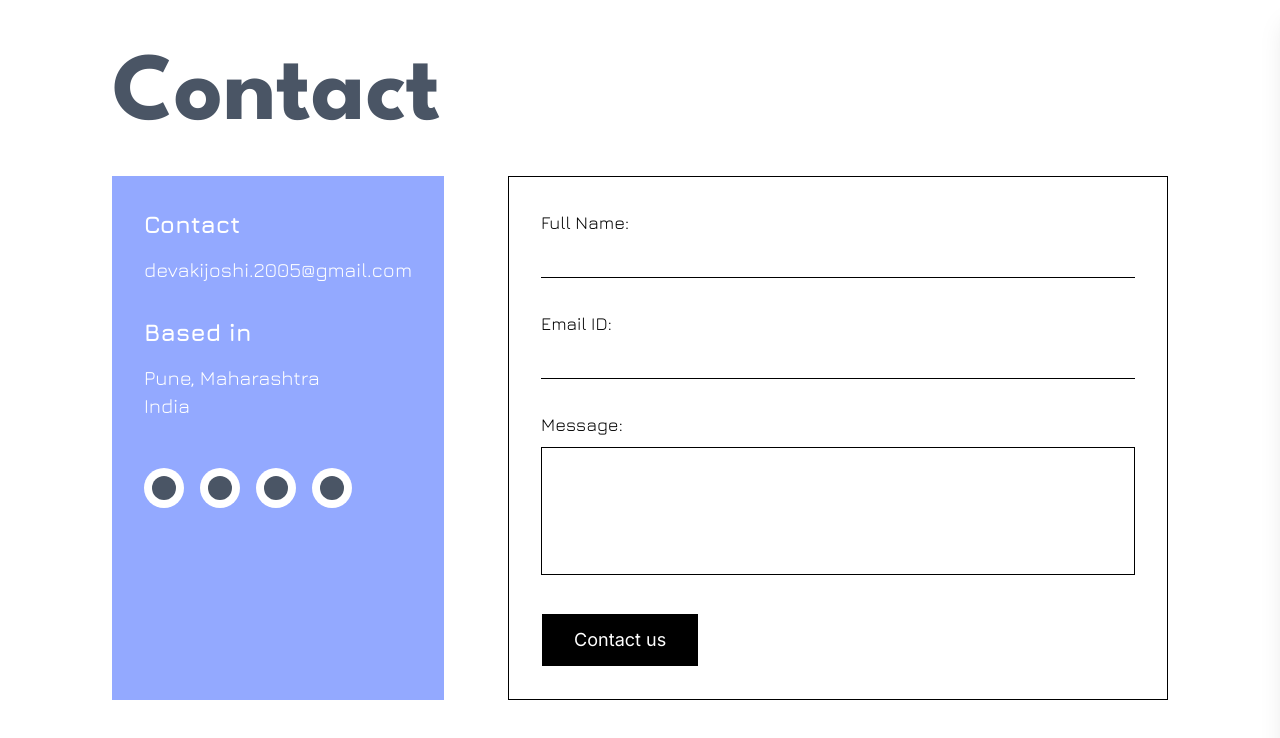
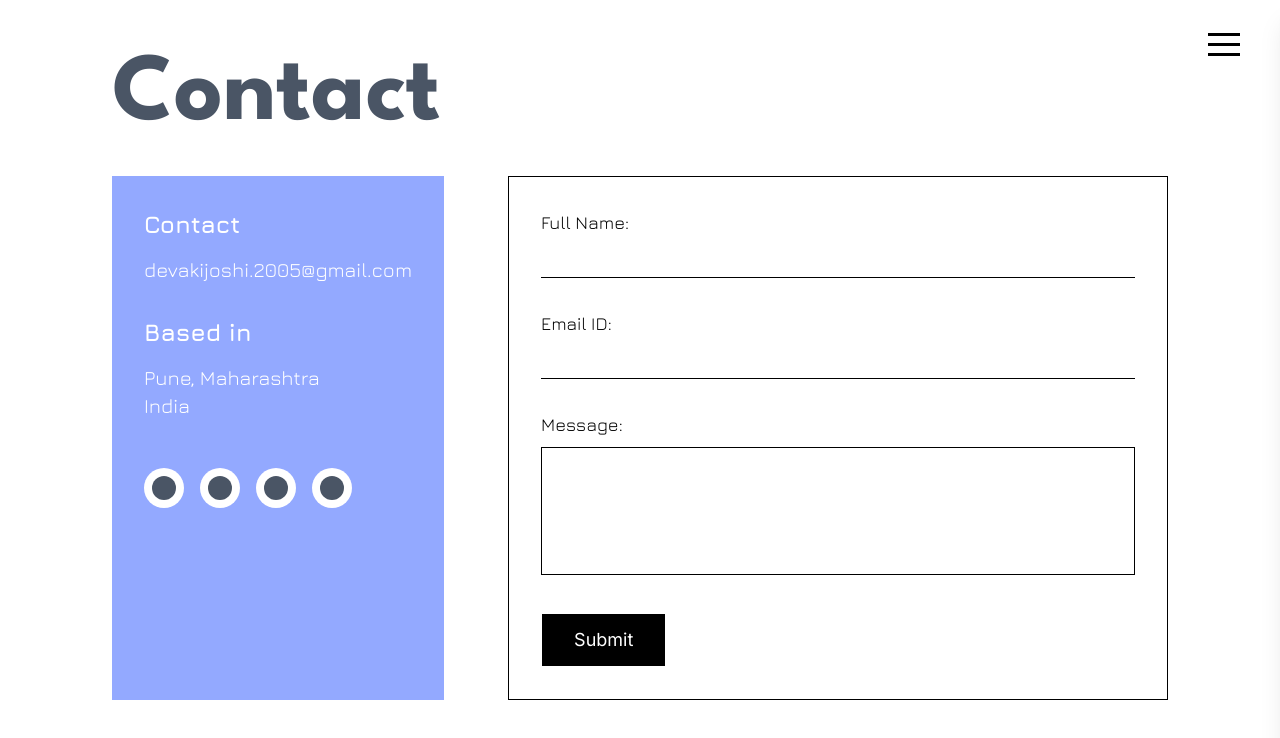
Before and after one commit to Devaki01/Personal-Portfolio, a React (Vite) app: page /contact in a window 1280 px wide. Shown: the top 738 px of the page. Built offline with nearby package versions, Linux system fonts and the light colour scheme.

Commit message:
navbar issue sorted

```diff
--- a/src/components/about.jsx
+++ b/src/components/about.jsx
@@ -2,6 +2,7 @@ import '../App.css';
 import behance from '../assets/behance.png'
 import github from '../assets/github.png'
 import linkedin from '../assets/linkedin.png'
+import Navbar from './navbar'
 
 const About = () => {
   return (
@@ -31,6 +32,10 @@ const About = () => {
         {/* RIGHT SECTION */}
         <div className="flex-1 h-full flex flex-col relative">
           <div className="flex flex-col justify-center h-full pl-32">
+
+            <div>
+              <Navbar />
+            </div>
 
             <h1 className="text-7xl font-antonio text-black mb-2 tracking-tight">
               Hello
--- a/src/components/contact.jsx
+++ b/src/components/contact.jsx
@@ -111,7 +111,7 @@ const Contact = () => {
                 type="submit"
                 className="px-8 py-3 text-lg border-1 text-white transition duration-300 ease-in-out bg-black hover:bg-white hover:text-black hover:border-1 font-inter"
               >
-                Contact us
+                Submit
               </button>
             </form>
           </div>
--- a/src/components/home.jsx
+++ b/src/components/home.jsx
@@ -10,7 +10,9 @@ const Home = () => {
         <div>
             <img id="logo" src={logo} alt="Logo" className="h-10" />
         </div>
-        <Navbar />
+        <div className='bg-white h-10 w-12 flex items-center justify-center'>
+          <Navbar />
+        </div>
       </div>
 
       <div className='flex flex-1'>
--- a/src/components/navbar.jsx
+++ b/src/components/navbar.jsx
@@ -9,12 +9,12 @@ const Navbar = () => {
   return (
     <nav className="relative w-full z-50">
 
-      <div className="fixed top-5 right-5 z-50">
+      <div className="fixed top-5 right-8 z-50">
         <Hamburger
           toggled={open}
           toggle={setOpen}
           size={32}
-          color={open ? '#4F46E5' : '#ffffffff'}
+          color={open ? '#4F46E5' : '#000000ff'}
           duration={0.4}
         />
       </div>
--- a/src/components/projects.jsx
+++ b/src/components/projects.jsx
@@ -29,9 +29,9 @@ const Project = () => {
         <h2 className="text-5xl md:text-6xl font-spartan font-medium text-center w-full">
           Projects
         </h2>
+      </div>
 
-        <Navbar />
-      </div>
+      <Navbar />
 
       <div className="max-w-5xl mx-auto flex items-center justify-center gap-8 md:gap-16 h-[500px]">
 
```
